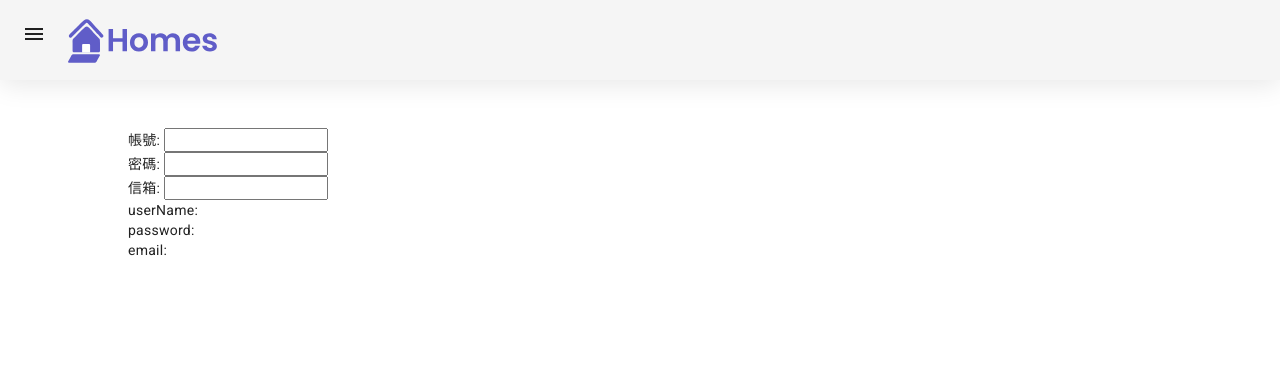
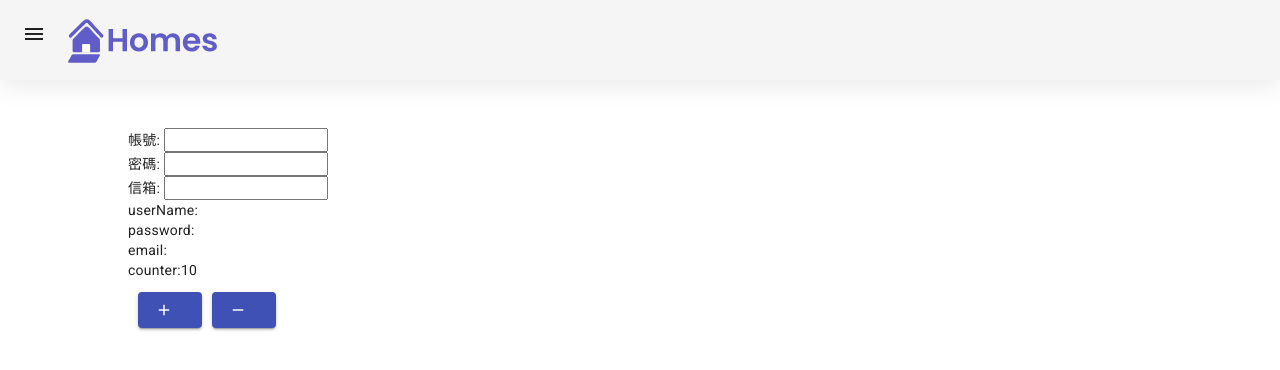
Before and after one commit to 26ty/HomesNet, an Angular app: page /forms in a window 1280 px wide. Shown: the top 370 px of the page. Built offline with nearby package versions, Linux system fonts and the light colour scheme.

Commit message:
feat : add hellocomponent try viewchild

```diff
--- a/src/app/app.module.ts
+++ b/src/app/app.module.ts
@@ -25,7 +25,8 @@ import {MatFormFieldModule} from '@angular/material/form-field';//FormField
 
 import { HeroComponent } from './hero/hero.component';
 import { AddHeroComponent } from './hero/add-hero/add-hero.component';
-import { FormComponent } from './form/form.component';//button
+import { FormComponent } from './form/form.component';
+import { HelloComponent } from './hello/hello.component';//button
 
 @NgModule({
   declarations: [
@@ -37,7 +38,8 @@ import { FormComponent } from './form/form.component';//button
     SidenavComponent,
     HeroComponent,
     AddHeroComponent,
-    FormComponent
+    FormComponent,
+    HelloComponent
   ],
   imports: [
     BrowserModule,
--- a/src/app/form/form.component.html
+++ b/src/app/form/form.component.html
@@ -21,3 +21,11 @@
   </div>
 
 </form>
+
+<app-hello></app-hello>
+<button mat-raised-button color="primary" (click)="onAddOneClick()" style="margin-left: 10px;">
+  <mat-icon>add</mat-icon>
+</button>
+<button mat-raised-button color="primary" (click)="onMinusOneClick()" style="margin-left: 10px;">
+  <mat-icon>remove</mat-icon>
+</button>
--- a/src/app/form/form.component.ts
+++ b/src/app/form/form.component.ts
@@ -1,14 +1,24 @@
-import { Component,OnInit } from '@angular/core';
+import { Component, OnInit, ViewChild } from '@angular/core';
 import { FormBuilder, FormGroup, Validators } from '@angular/forms';
+import { HelloComponent } from '../hello/hello.component';
 @Component({
   selector: 'app-form',
   templateUrl: './form.component.html',
   styleUrls: ['./form.component.css']
 })
 export class FormComponent implements OnInit{
+
+  @ViewChild(HelloComponent) hello:HelloComponent;
   applyForm: FormGroup; // 定義一個表單稱為applyForm，並且表單的型別為FormGroup，也就是表單的集合。
 
   constructor(private fb: FormBuilder) { } // 將表單相關元件啟動，並給予名稱fb
+
+  ngAfterViewInit(): void {
+    //Called after ngAfterContentInit when the component's view has been initialized. Applies to components only.
+    //Add 'implements AfterViewInit' to the class.
+    console.log(this.hello.counter)
+    this.hello.sayHi();
+  }
 
   userName:string
   password:string
@@ -19,6 +29,16 @@ export class FormComponent implements OnInit{
       password: [""],
       email: [""]
     });
+
+
+
   }
 
+  onAddOneClick() {
+    this.hello.addOne();
+  }
+
+  onMinusOneClick() {
+    this.hello.minusOne();
+  }
 }
--- /dev/null
+++ b/src/app/hello/hello.component.html
@@ -0,0 +1 @@
+<p>counter:{{counter}}</p>
--- /dev/null
+++ b/src/app/hello/hello.component.ts
@@ -0,0 +1,30 @@
+import { Component, Input  } from '@angular/core';
+
+@Component({
+  selector: 'app-hello',
+  templateUrl: './hello.component.html',
+  styleUrls: ['./hello.component.css']
+})
+export class HelloComponent {
+  @Input() name: string
+
+  counter = 10;
+
+  public sayHi(){
+    console.log("Hi!!!")
+  }
+
+  addOne(){
+    this.counter += 1;
+  }
+
+  minusOne(){
+    if(this.counter>0){
+      this.counter -= 1;
+    }else{
+      console.log("error!")
+    }
+  }
+
+
+}
--- a/src/app/hero/add-hero/add-hero.component.ts
+++ b/src/app/hero/add-hero/add-hero.component.ts
@@ -1,4 +1,4 @@
- import { Component, Input, Output, OnInit, EventEmitter } from '@angular/core';
+ import { Component, Input, Output, OnInit, EventEmitter, ViewChild } from '@angular/core';
 import {FormBuilder, FormGroup, Validators,FormControl} from '@angular/forms';
 @Component({
   selector: 'app-add-hero',
```
Also changed, not shown: src/app/hello/hello.component.css (added), 1 other file (tests, documents, lock files or other folders).
